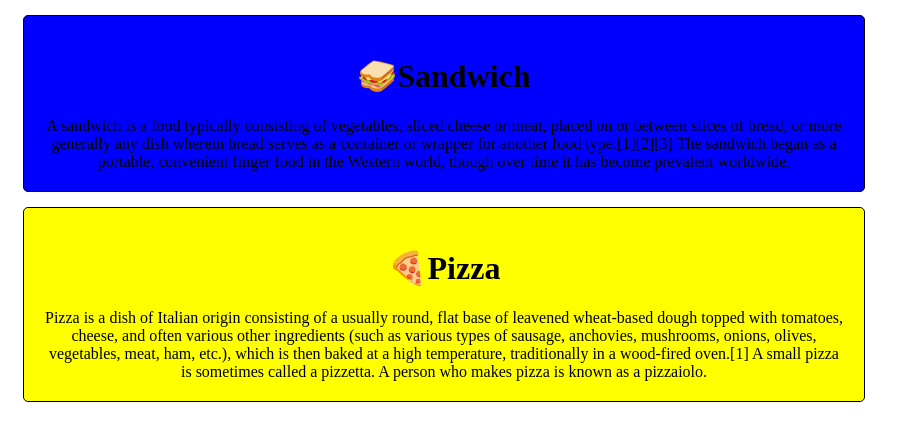
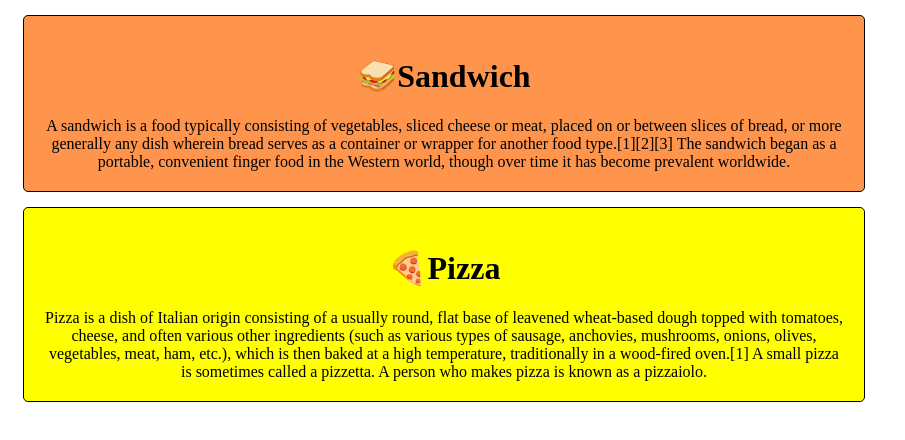
Before and after one commit to sakshishukla22/foodie-woodie, a plain HTML site: page index.html in a window 1280 px wide. Shown: the whole page, without its empty margins (0-905 px from the left). Drawn offline with Linux system fonts and the light colour scheme.

Commit message:
background-color changed

```diff
--- a/index.html
+++ b/index.html
@@ -12,7 +12,8 @@
 
             }
             .box-1{
-                background-color:blue;
+                background-color:#ff944d;
+;
                 text-align: center;
             }
             .box-2{
```
